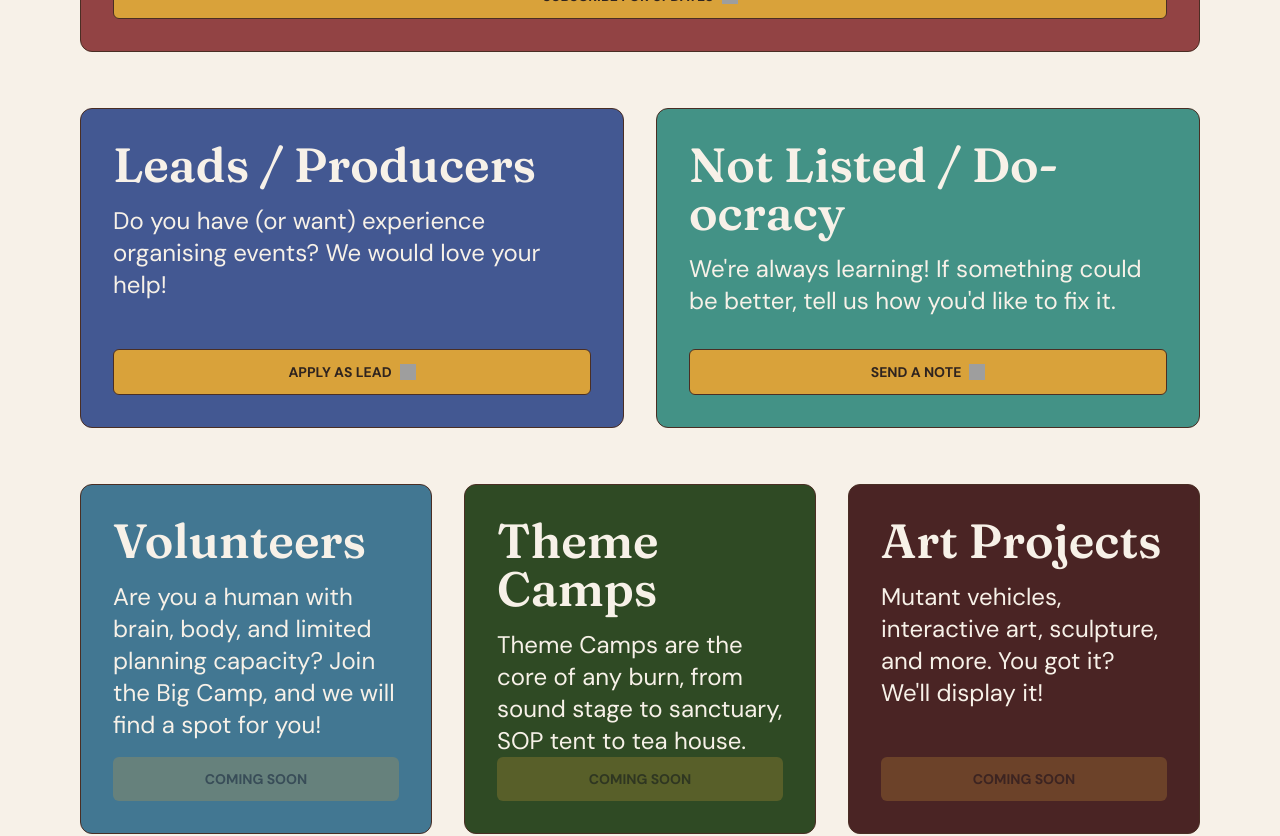
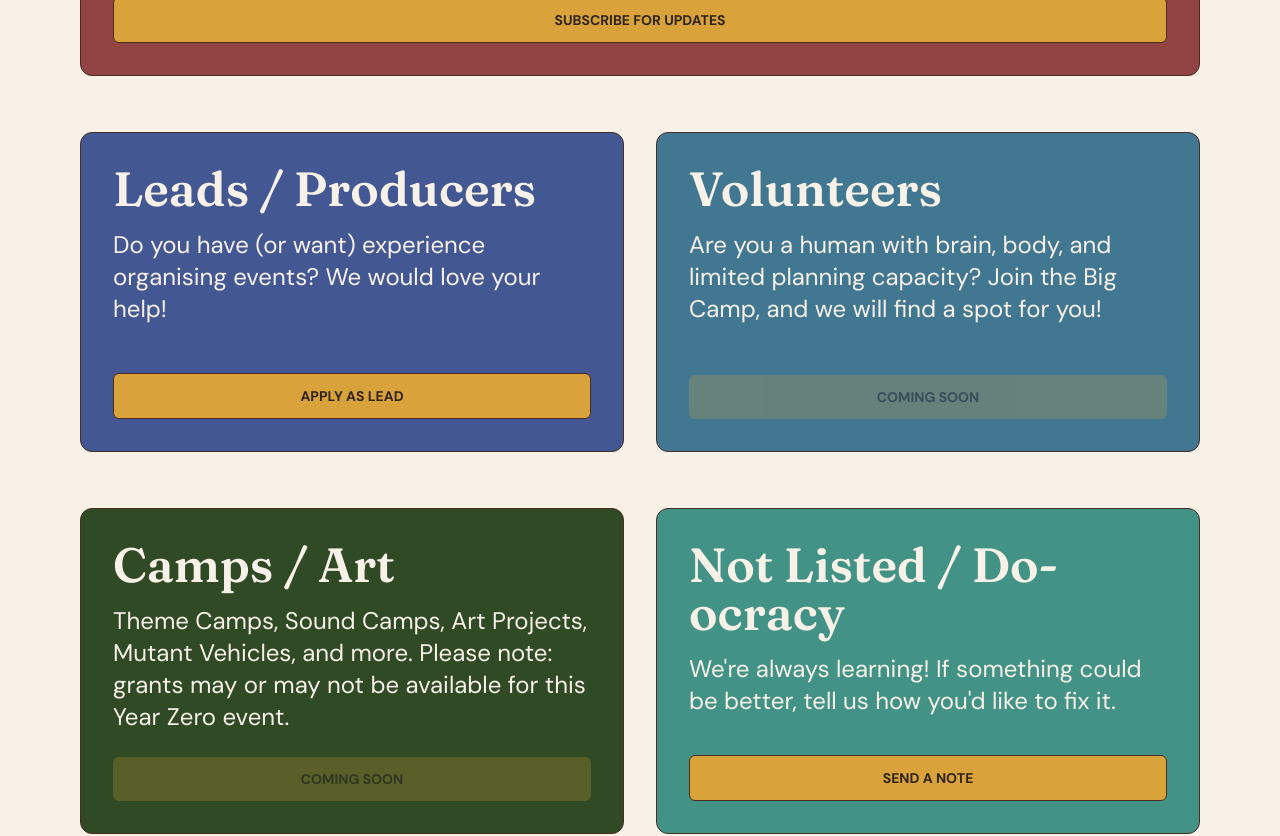
Before and after one commit to noalbalint/rainingman, a React (Vite) app: page / in a window 1280 px wide. Shown: the part 2220-3056 px from the top of the page. Built offline with nearby package versions, Linux system fonts and the light colour scheme; grey boxes are pictures that could not be loaded.

Commit message:
update "get involved" cards

```diff
--- a/src/screens/RainingmanHome/sections/CommunityParticipationSection/CommunityParticipationSection.tsx
+++ b/src/screens/RainingmanHome/sections/CommunityParticipationSection/CommunityParticipationSection.tsx
@@ -23,7 +23,7 @@ const participationRows: ParticipationCard[][] = [
         "General expression of interest in the Rainingman concept and 2026 event.",
         "We will use this list to estimate attendance numbers when selecting a venue, and also to updates such as:",
         "• Venue Selected and Date Confirmed",
-        "• Applications for Volunteers / Camps / Art",
+        "• Applications for Volunteers / Camps / Art Projects",
         "• Community Callouts / Requests For Support",
       ],
       backgroundClass: "bg-[#924344]",
@@ -43,17 +43,6 @@ const participationRows: ParticipationCard[][] = [
       isAvailable: true,
     },
     {
-      title: "Not Listed / Do-ocracy",
-      description: [
-        "We're always learning! If something could be better, tell us how you'd like to fix it.",
-      ],
-      backgroundClass: "bg-[#439286]",
-      actionLabel: "SEND A NOTE",
-      isAvailable: true,
-    },
-  ],
-  [
-    {
       title: "Volunteers",
       description: [
         "Are you a human with brain, body, and limited planning capacity? Join the Big Camp, and we will find a spot for you!",
@@ -62,23 +51,26 @@ const participationRows: ParticipationCard[][] = [
       actionLabel: "COMING SOON",
       isAvailable: false,
     },
+  ],
+  [
+
     {
-      title: "Theme Camps",
+      title: "Camps / Art",
       description: [
-        "Theme Camps are the core of any burn, from sound stage to sanctuary, SOP tent to tea house.",
+        "Theme Camps, Sound Camps, Art Projects, Mutant Vehicles, and more. Please note: grants may or may not be available for this Year Zero event.",
       ],
       backgroundClass: "bg-[#2f4a24]",
       actionLabel: "COMING SOON",
       isAvailable: false,
     },
     {
-      title: "Art Projects",
+      title: "Not Listed / Do-ocracy",
       description: [
-        "Mutant vehicles, interactive art, sculpture, and more. You got it? We'll display it!",
+        "We're always learning! If something could be better, tell us how you'd like to fix it.",
       ],
-      backgroundClass: "bg-[#4a2424]",
-      actionLabel: "COMING SOON",
-      isAvailable: false,
+      backgroundClass: "bg-[#439286]",
+      actionLabel: "SEND A NOTE",
+      isAvailable: true,
     },
   ],
 ];
@@ -128,25 +120,19 @@ export const CommunityParticipationSection = (): JSX.Element => {
                     </p>
                   ))}
                 </div>
+                <div className="mt-auto">
                   <Button
                     type="button"
                     disabled={!item.isAvailable}
-                  className={`mt-auto flex h-auto w-full items-center justify-center gap-2 rounded-md px-5 py-3 [font-family:'DM_Sans',Helvetica] text-[10px] font-bold leading-none text-[#2f241f] shadow-none hover:bg-[#d9a23a] md:text-sm ${
+                    className={`mt-6 flex h-auto w-full items-center justify-center gap-2 rounded-md px-5 py-3 [font-family:'DM_Sans',Helvetica] text-[10px] font-bold leading-none text-[#2f241f] shadow-none hover:bg-[#d9a23a] md:text-sm ${
                       item.isAvailable
                         ? "border border-[#4a2e24] bg-[#d9a23a]"
                         : "bg-[#d9a23a7a] opacity-100 hover:bg-[#d9a23a7a]"
                     }`}
                   >
                     <span>{item.actionLabel}</span>
-                  {item.isAvailable && (
-                    <img
-                      className="h-4 w-4"
-                      alt=""
-                      aria-hidden="true"
-                      src="/frame.svg"
-                    />
-                  )}
                   </Button>
+                </div>
               </CardContent>
             </Card>
           ))}
```
Lines whose indentation alone changed are shown as unchanged.
